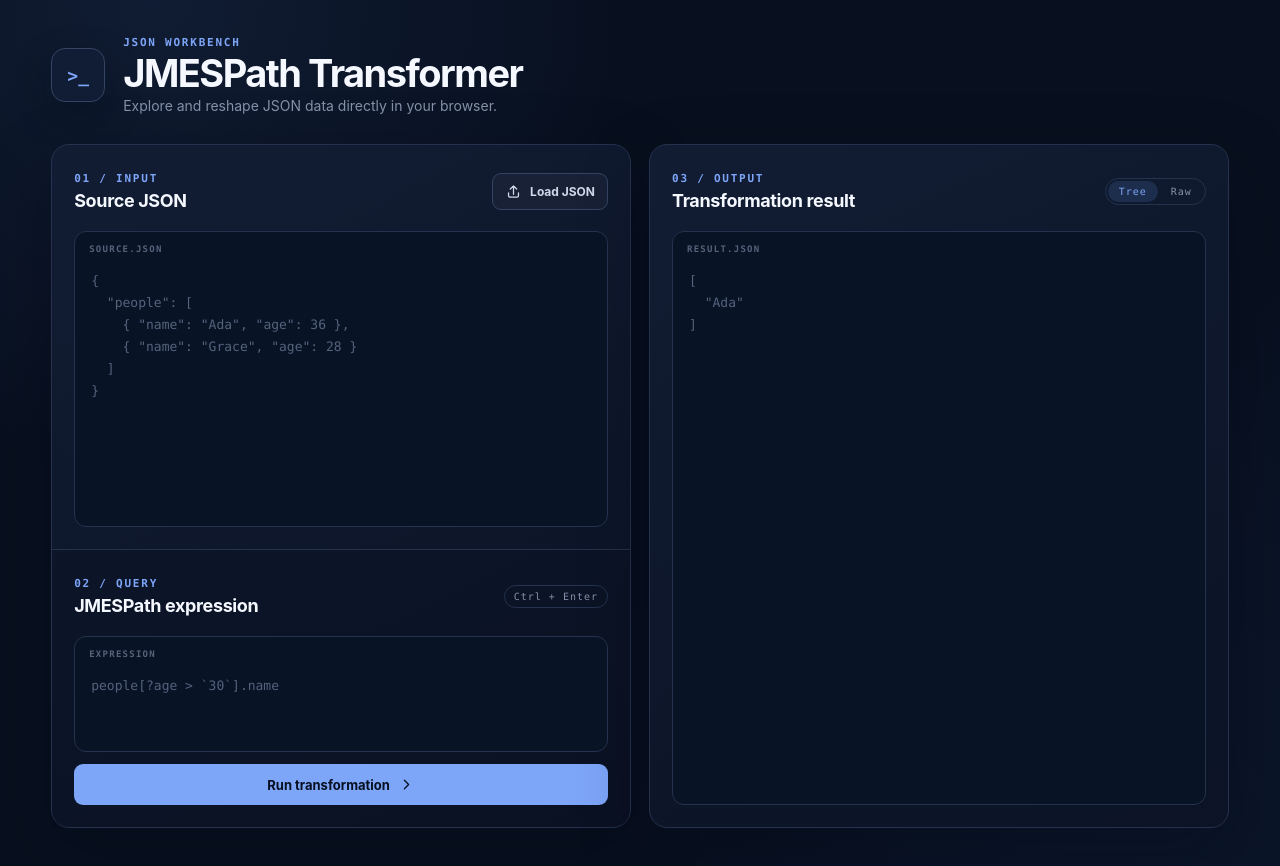
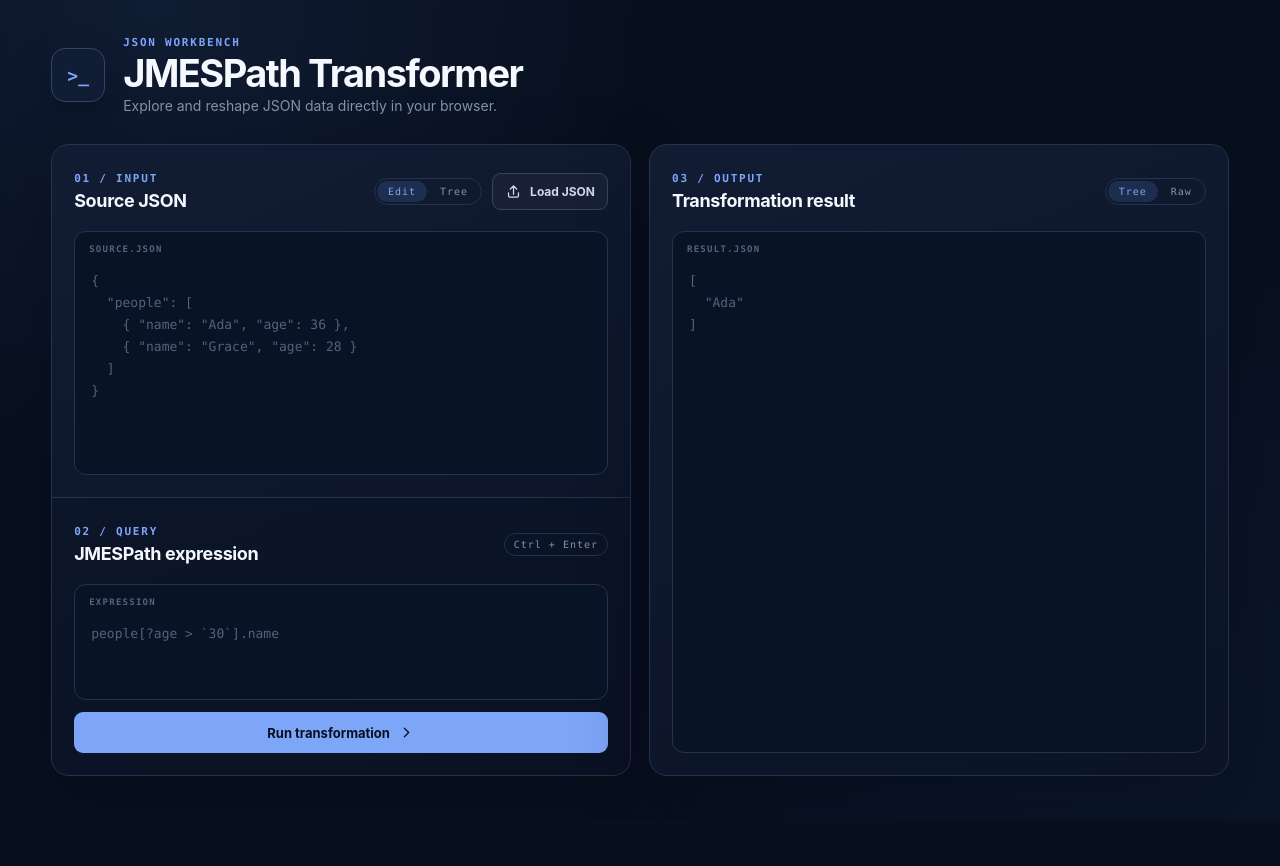
Before and after one commit to lmondeil-tools/lmondeil.jmespath, an Angular app: page / in a window 1280 px wide. Shown: the top 866 px of the page. After the commit the page ends 820 px from the top, so only its background shows below. Built offline with nearby package versions, Linux system fonts and the light colour scheme.

Commit message:
Make source json collapsible

```diff
--- a/src/app/app.css
+++ b/src/app/app.css
@@ -68,12 +68,15 @@
   grid-template-columns: minmax(0, 1fr) minmax(0, 1fr);
   gap: 18px;
   max-width: 1540px;
-  min-height: calc(100vh - 168px);
+  height: calc(100vh - 168px);
+  min-height: 540px;
   margin: 0 auto;
 }
 
 .panel {
   min-width: 0;
+  min-height: 0;
+  overflow: hidden;
   border: 1px solid var(--line);
   border-radius: 18px;
   background: linear-gradient(155deg, rgb(18 29 52 / 94%), rgb(11 19 37 / 96%));
@@ -83,6 +86,7 @@
 .result-panel,
 .input-panel {
   display: flex;
+  min-height: 0;
   flex-direction: column;
 }
 
@@ -100,6 +104,12 @@
   justify-content: space-between;
   gap: 16px;
   margin-bottom: 16px;
+}
+
+.heading-actions {
+  display: flex;
+  align-items: center;
+  gap: 10px;
 }
 
 h2 {
@@ -163,16 +173,31 @@
 .result-frame {
   display: flex;
   flex: 1;
+  min-height: 0;
   flex-direction: column;
 }
 
-.result-frame app-json-tree {
+.source-frame {
+  display: flex;
+  flex: 1;
+  min-height: 180px;
+  flex-direction: column;
+}
+
+.source-frame .code-input,
+.result-frame app-json-tree,
+.source-frame app-json-tree {
   flex: 1;
   min-height: 0;
 }
 
-.source-frame {
-  min-height: 290px;
+.tree-message {
+  margin: 0;
+  padding: 38px 16px 16px;
+  color: #54627c;
+  font-family: var(--mono);
+  font-size: 13px;
+  line-height: 1.7;
 }
 
 .query-frame {
@@ -218,7 +243,7 @@
 .code-input {
   position: relative;
   height: 100%;
-  min-height: inherit;
+  min-height: 0;
 }
 
 .code-input textarea {
@@ -284,11 +309,13 @@
 .source-section {
   display: flex;
   flex: 1;
+  min-height: 0;
   flex-direction: column;
   border-bottom: 1px solid var(--line);
 }
 
 .query-section {
+  flex: 0 0 auto;
   background: rgb(7 14 29 / 20%);
 }
 
@@ -417,7 +444,12 @@
   }
 
   .workspace {
+    height: auto;
     grid-template-columns: 1fr;
+  }
+
+  .input-panel {
+    min-height: 560px;
   }
 
   .result-panel {
--- a/src/app/app.html
+++ b/src/app/app.html
@@ -17,6 +17,12 @@
             <h2 id="source-heading">Source JSON</h2>
           </div>
 
+          <div class="heading-actions">
+            <div class="view-switch" role="group" aria-label="Source view">
+              <button type="button" [class.active]="sourceView() === 'code'" (click)="sourceView.set('code')">Edit</button>
+              <button type="button" [class.active]="sourceView() === 'tree'" (click)="sourceView.set('tree')">Tree</button>
+            </div>
+
             <label class="secondary-button" for="json-file">
               <svg viewBox="0 0 24 24" aria-hidden="true">
                 <path d="M12 16V4m0 0L7.5 8.5M12 4l4.5 4.5M5 14v4a2 2 0 0 0 2 2h10a2 2 0 0 0 2-2v-4" />
@@ -31,9 +37,20 @@
               (change)="loadJsonFile($event)"
             />
           </div>
+        </div>
 
         <div class="editor-frame source-frame">
           <span class="editor-label">SOURCE.JSON</span>
+
+          @if (sourceView() === 'tree') {
+            @if (sourceTree(); as parsed) {
+              @if (parsed.ok) {
+                <app-json-tree [value]="parsed.value" />
+              } @else {
+                <p class="tree-message">{{ parsed.error }}</p>
+              }
+            }
+          } @else {
             <div class="code-input">
               <pre class="code-highlight" aria-hidden="true" #sourceHighlight>@for (token of sourceTokens(); track $index) {<span class="tok-{{ token.type }}">{{ token.text }}</span>}</pre>
               <textarea
@@ -46,6 +63,7 @@
                 [placeholder]="sourcePlaceholder"
               ></textarea>
             </div>
+          }
         </div>
       </div>
 
--- a/src/app/app.ts
+++ b/src/app/app.ts
@@ -26,6 +26,7 @@
 })
 export class App {
   protected readonly sourceJson = signal('');
+  protected readonly sourceView = signal<'code' | 'tree'>('code');
   protected readonly query = signal('');
   protected readonly result = signal('');
   protected readonly resultValue = signal<unknown>(undefined);
@@ -33,6 +34,20 @@
   protected readonly status = signal<StatusMessage | null>(null);
 
   protected readonly sourceTokens = computed<Token[]>(() => this.tokenize(this.sourceJson()));
+
+  protected readonly sourceTree = computed(() => {
+    const text = this.sourceJson().trim();
+
+    if (!text) {
+      return { ok: false, value: undefined, error: 'Enter source JSON or load a file to browse it as a tree.' };
+    }
+
+    try {
+      return { ok: true, value: JSON.parse(text) as unknown, error: '' };
+    } catch (error: unknown) {
+      return { ok: false, value: undefined, error: `The source JSON is invalid: ${this.errorMessage(error)}` };
+    }
+  });
 
   protected readonly sourcePlaceholder = `{
   "people": [
--- a/src/app/json-tree.css
+++ b/src/app/json-tree.css
@@ -2,7 +2,7 @@
   display: flex;
   overflow: hidden;
   height: 100%;
-  min-height: inherit;
+  min-height: 0;
   flex-direction: column;
   padding: 34px 8px 10px;
   box-sizing: border-box;
@@ -34,6 +34,7 @@
 
 .tree {
   flex: 1;
+  min-height: 0;
   overflow: auto;
   font-family: var(--mono);
   font-size: 13px;
@@ -42,6 +43,8 @@
 
 .tree-row {
   display: flex;
+  width: max-content;
+  min-width: 100%;
   align-items: center;
   white-space: pre;
   border-radius: 4px;
```
Lines whose indentation alone changed are shown as unchanged.
